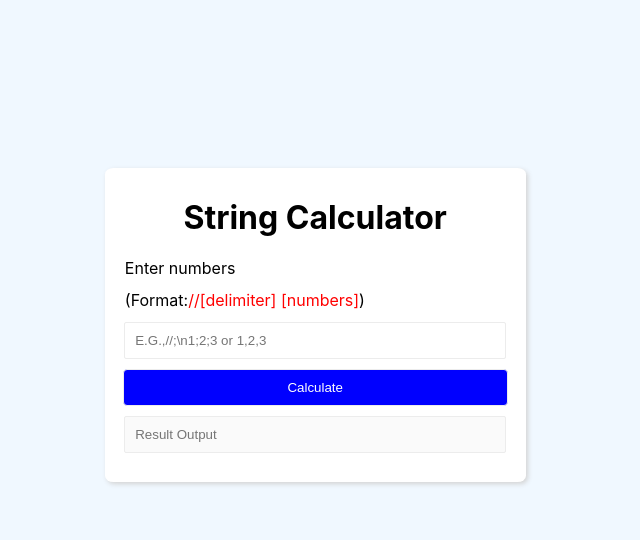
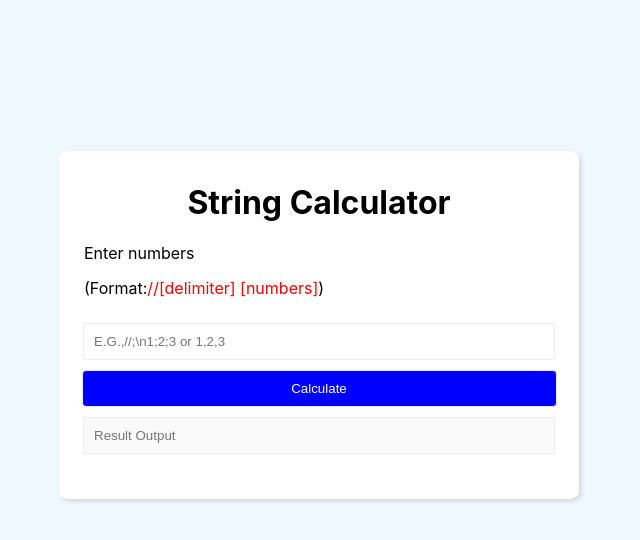
Before and after one commit to Akshatha44814/StringCal, a React (Create React App) app: page / in a window 1280 px wide. Shown: the top 540 px of the page, without its empty margins (341-981 px from the left). Built offline with nearby package versions, Linux system fonts and the light colour scheme.

Commit message:
deployed website

```diff
--- a/src/Calculator/Calculator.css
+++ b/src/Calculator/Calculator.css
@@ -2,23 +2,20 @@
   background-color: white;
   padding: 2%;
   margin: 2%;
-  width: 100%;
+  width: 500px;
   border-radius: 2%;
   box-shadow: 2px 2px 5px lightgray;
-}
-.calculate {
-  background: blue;
-  color: white;
-  padding: 10px;
-  width: 385px;
-  border: 1px solid #ececec;
-  border-radius: 4px;
-  margin: 10px;
 }
 .colorContent {
   color: red;
 }
 .content {
   display: flex;
-  margin: 3%
+  margin: 3%;
 }
+
+@media (max-width: 900px) {
+  .conatiner {
+    width: 300px;
+  }
+}
--- a/src/Calculator/Calculator.js
+++ b/src/Calculator/Calculator.js
@@ -13,7 +13,7 @@ const Calculator = () => {
           </span>
           {")"}
         </p>
-      <CalculatorPage/>
+        <CalculatorPage />
     </div>
   );
 };
--- a/src/CalculatorPage/CalculatorPage.css
+++ b/src/CalculatorPage/CalculatorPage.css
@@ -1,8 +1,9 @@
 .input {
   padding: 10px;
-  width: 360px;
+  width: 90%;
   border: 1px solid #ececec;
   border-radius: 2px;
+  margin: 2% 0% 2% 0%;
 }
 .resultInput {
   margin-bottom: 5%;
@@ -15,3 +16,11 @@ button[disabled] {
 .colorContent {
   color: red;
 }
+.calculate {
+  background: blue;
+  color: white;
+  border: 1px solid #ececec;
+  border-radius: 4px;
+  padding: 10px;
+  width: 95%;
+}
```
Lines whose indentation alone changed are shown as unchanged.
